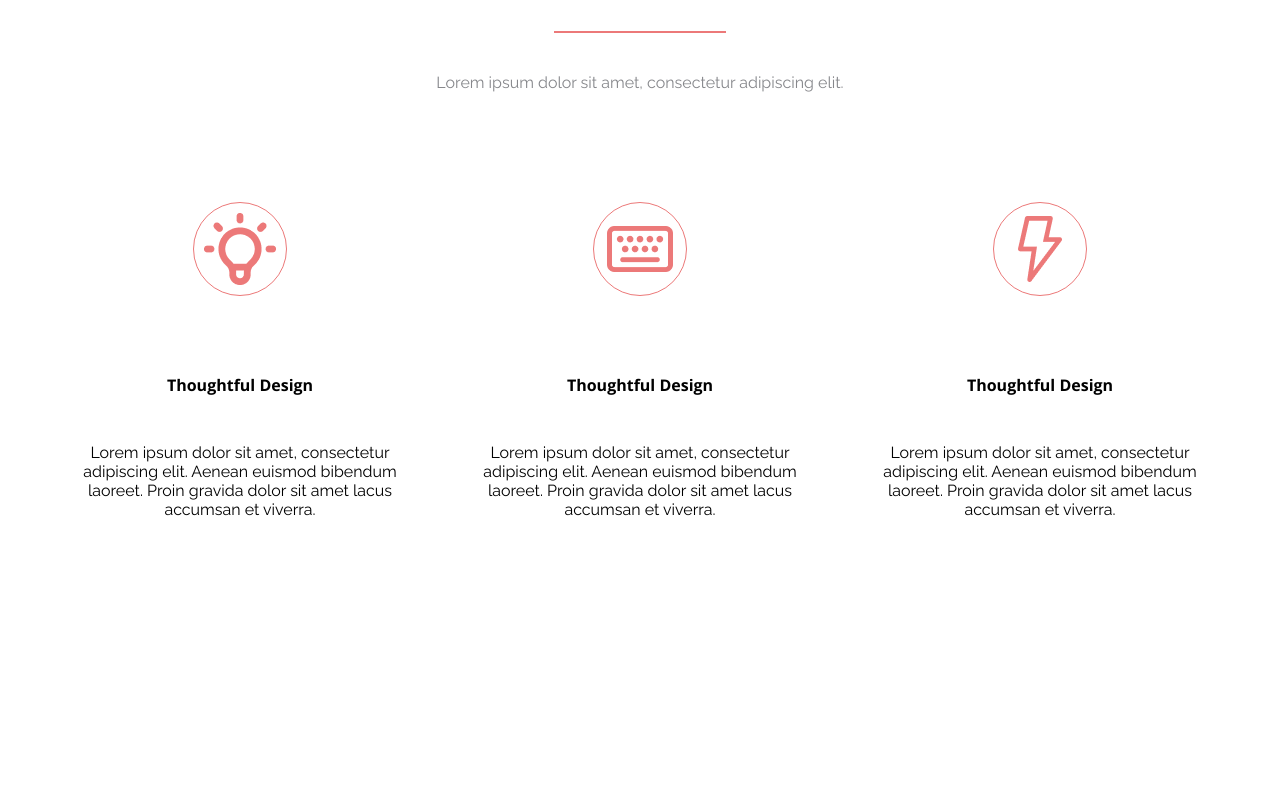
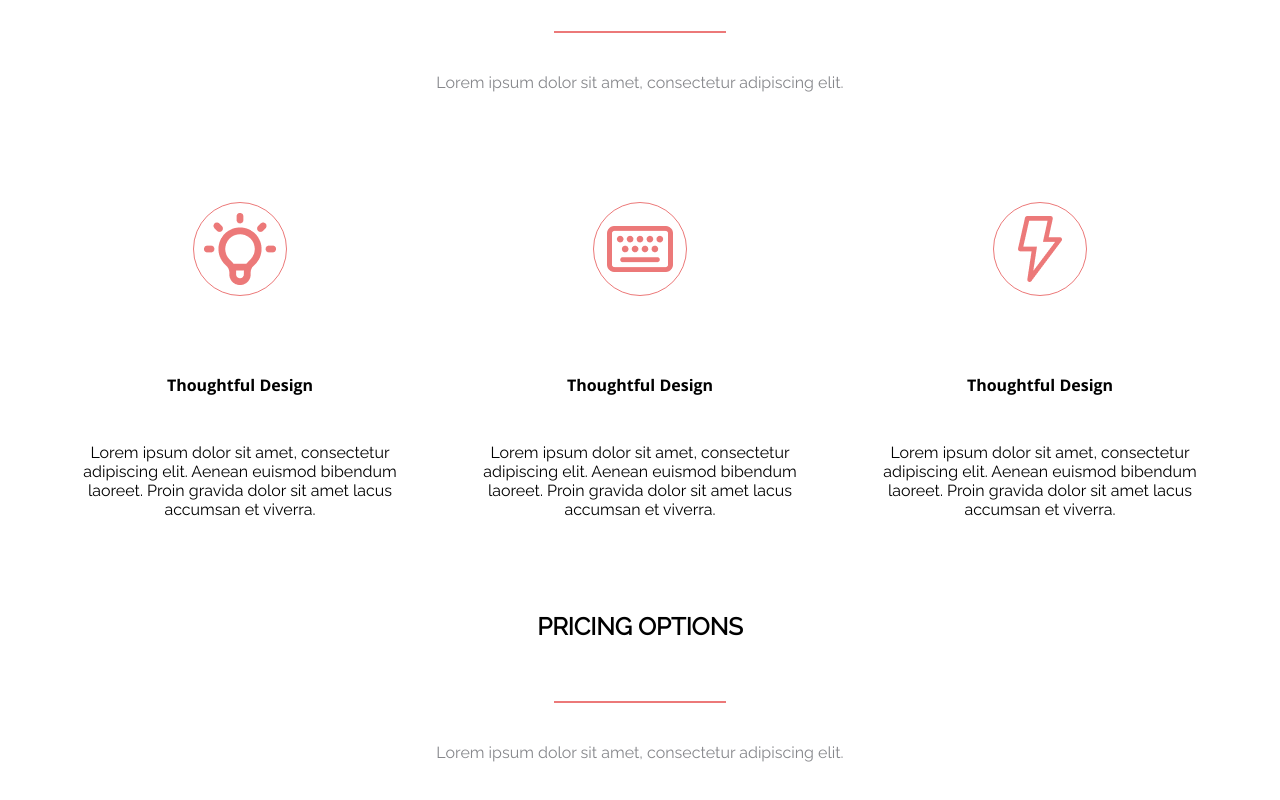
Before and after one commit to efmchk/Homework, a plain HTML site: page index.html in a window 1280 px wide. Shown: the part 667-1467 px from the top of the page. Before the commit the page ends 1218 px from the top, so only its background shows below. Drawn offline with nearby package versions, Linux system fonts and the light colour scheme.

Commit message:
Homework pricing

```diff
--- a/index.html
+++ b/index.html
@@ -73,6 +73,13 @@
 				</div>
 				</p>
 		</section>
+		<section class="pricing">
+			<div class="pricing__title-wrapper">
+				<h2 class="pricing__title">PRICING OPTIONS</h2>
+			</div>
+				<div class="pricing__line"></div>
+				<p class="pricing__subtitle">Lorem ipsum dolor sit amet, consectetur adipiscing elit.</p>
+		</section>
 		</main>
 	</body>
 </html>
--- a/style.css
+++ b/style.css
@@ -166,3 +166,30 @@
     float: left;
 
 }
+
+.pricing {
+    font-family: 'Raleway', sans-serif;
+    width: 1170px;
+    margin: auto;
+}
+
+.pricing__title-wrapper {
+    height: 150px;
+    size: 36px;
+    display: flex;
+    align-items: center;
+    justify-content: center;
+}
+
+.pricing__line {
+    width: 170px;
+    border: 1px solid #EC7979;
+    margin: auto;
+    margin-bottom: 40px;
+}
+
+.pricing__subtitle {
+    color: #86878B;
+    text-align: center;
+    margin-bottom: 110px;
+}
```
